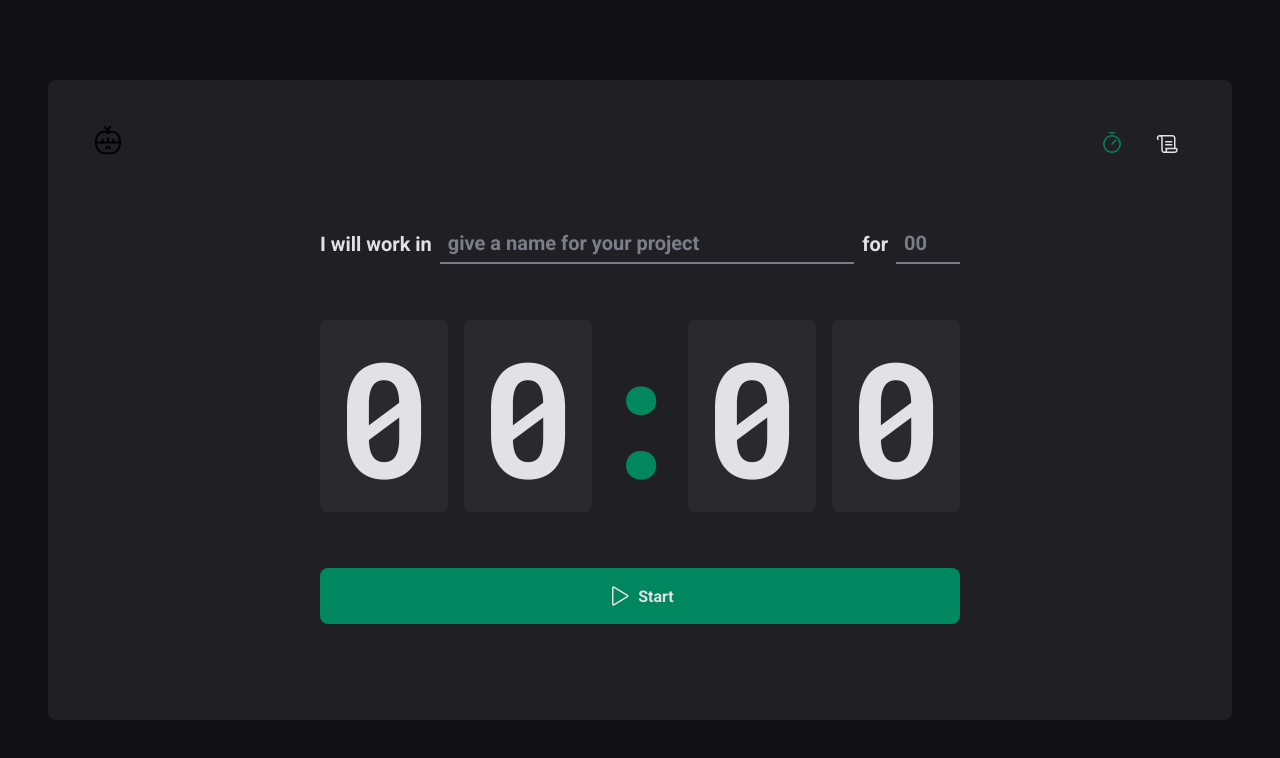
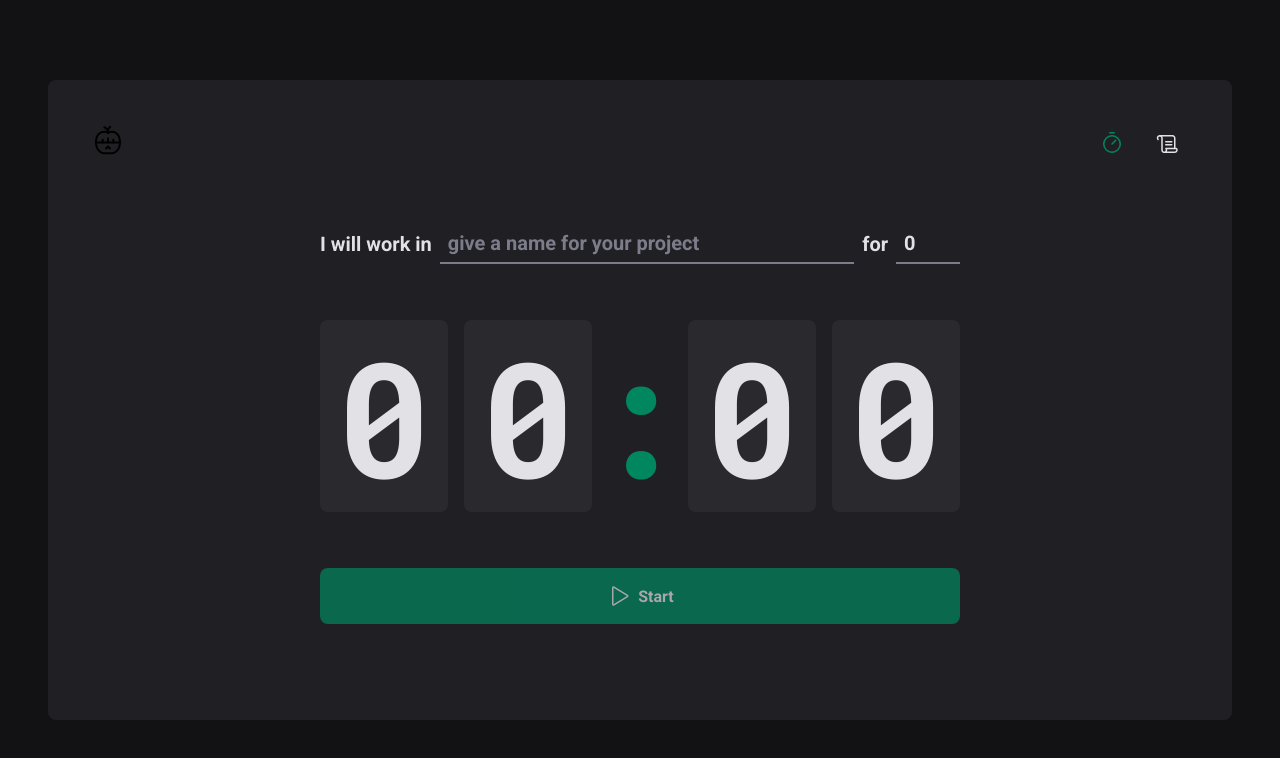
Before and after one commit to whoiswentz/react-pomodoro, a React (Vite) app: page / in a window 1280 px wide. Shown: the top 758 px of the page. Built offline with nearby package versions, Linux system fonts and the light colour scheme.

Commit message:
feat(home): Introduced react hook form to handle the task form

```diff
--- a/package.json
+++ b/package.json
@@ -10,11 +10,14 @@
     "preview": "vite preview"
   },
   "dependencies": {
+    "@hookform/resolvers": "^3.3.2",
     "phosphor-react": "^1.4.1",
     "react": "^18.2.0",
     "react-dom": "^18.2.0",
+    "react-hook-form": "^7.47.0",
     "react-router-dom": "^6.17.0",
-    "styled-components": "^6.1.0"
+    "styled-components": "^6.1.0",
+    "zod": "^3.22.4"
   },
   "devDependencies": {
     "@types/react": "^18.2.15",
--- a/src/pages/Home/index.tsx
+++ b/src/pages/Home/index.tsx
@@ -1,13 +1,59 @@
+import { zodResolver } from '@hookform/resolvers/zod';
 import { Play } from "phosphor-react";
-import { CountdownContainer, FormContainer, HomeContainer, MinuteInput, Separator, StartCountdownButton, TaskInput } from "./styles";
+import { useForm } from 'react-hook-form';
+import * as zod from 'zod';
+import {
+  CountdownContainer,
+  FormContainer,
+  HomeContainer,
+  MinuteInput,
+  Separator,
+  StartCountdownButton,
+  TaskInput
+} from "./styles";
+
+const newTaskFormValidationSchema = zod.object({
+  task: zod.string().min(1, 'Please, inform the task'),
+  minutesAmount: zod.number().min(5).max(60)
+})
+
+type NewTaskFormData = zod.infer<typeof newTaskFormValidationSchema>;
 
 export function Home() {
+  const {
+    register,
+    handleSubmit,
+    watch,
+    reset,
+  } = useForm<NewTaskFormData>({
+    resolver: zodResolver(newTaskFormValidationSchema),
+    defaultValues: {
+      task: '',
+      minutesAmount: 0
+    }
+  })
+
+  const taskWatch = watch('task')
+
+  const isSubmitDisabled = !taskWatch
+
+  function handleCreateTask(data: NewTaskFormData) {
+    console.log(data)
+    reset()
+  }
+
   return (
     <HomeContainer>
-      <form action="">
+      <form onSubmit={handleSubmit(handleCreateTask)} action="">
         <FormContainer>
           <label htmlFor="task">I will work in</label>
-          <TaskInput type="text" list="task-sugentions" id="task" placeholder="give a name for your project" />
+          <TaskInput
+            type="text"
+            list="task-sugentions"
+            id="task"
+            placeholder="give a name for your project"
+            {...register('task')}
+          />
           <datalist id="task-sugentions">
             <option value="Task 1" />
             <option value="Task 2" />
@@ -16,7 +62,15 @@ export function Home() {
           </datalist>
 
           <label htmlFor="durationInMinutes">for</label>
-          <MinuteInput type="number" id="durationInMinutes" placeholder="00" step={5} min={5} max={60} />
+          <MinuteInput
+            type="number"
+            id="durationInMinutes"
+            placeholder="00"
+            step={5}
+            min={5}
+            max={60}
+            {...register('minutesAmount', { valueAsNumber: true })}
+          />
         </FormContainer>
 
         <CountdownContainer>
@@ -27,7 +81,7 @@ export function Home() {
           <span>0</span>
         </CountdownContainer>
 
-        <StartCountdownButton type="submit">
+        <StartCountdownButton disabled={isSubmitDisabled} type="submit" >
           <Play size={24} />
           Start
         </StartCountdownButton>
```
Also changed, not shown: 1 other file (tests, documents, lock files or other folders).
